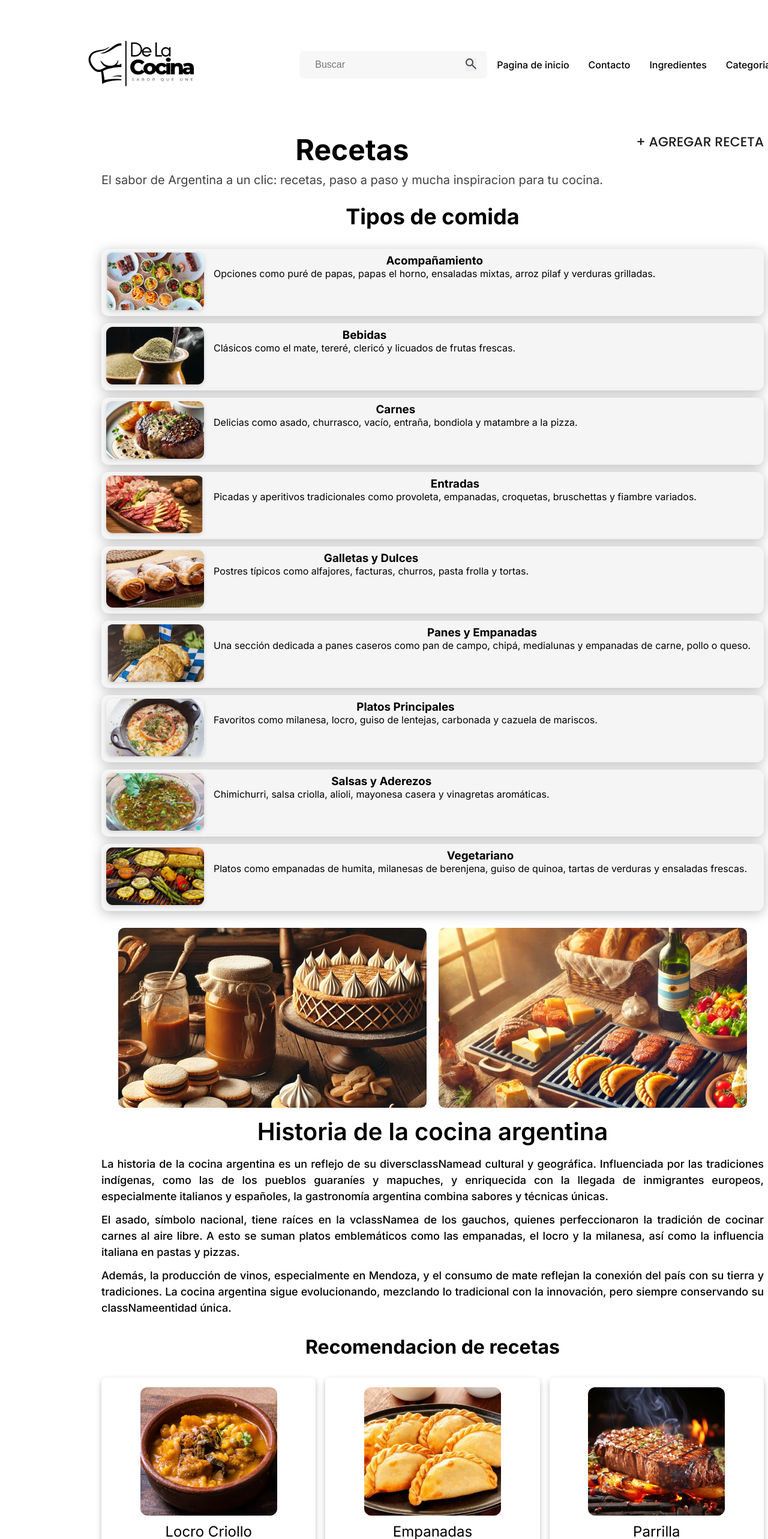
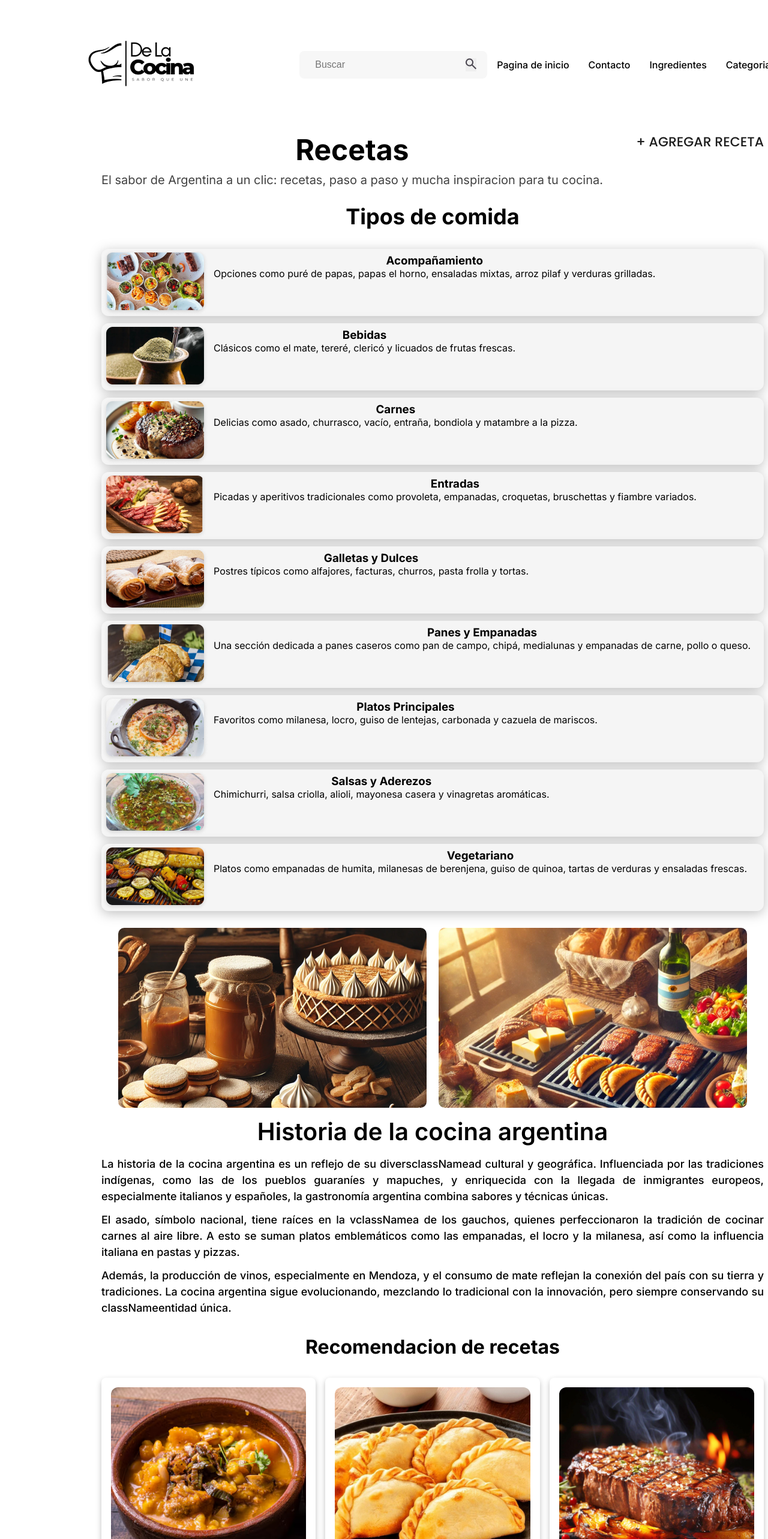
Before and after one commit to joao-victor-f/receitas-projeto-de-ensino, a React (Vite) app: page /categorias in a window 1280 px wide. Shown: the top 2566 px of the page at 60% size. Built offline with nearby package versions, Linux system fonts and the light colour scheme.

Commit message:
aumenta largura da imagem da receita

```diff
--- a/src/components/receita/receita.module.css
+++ b/src/components/receita/receita.module.css
@@ -28,6 +28,11 @@
     padding: 8px;
     border-bottom: 1px solid black;
     font-size: 24px;
+}
+
+.receita_container img {
+    width: 100%;
+    height: auto;
 }
 
 .info_container {
```
